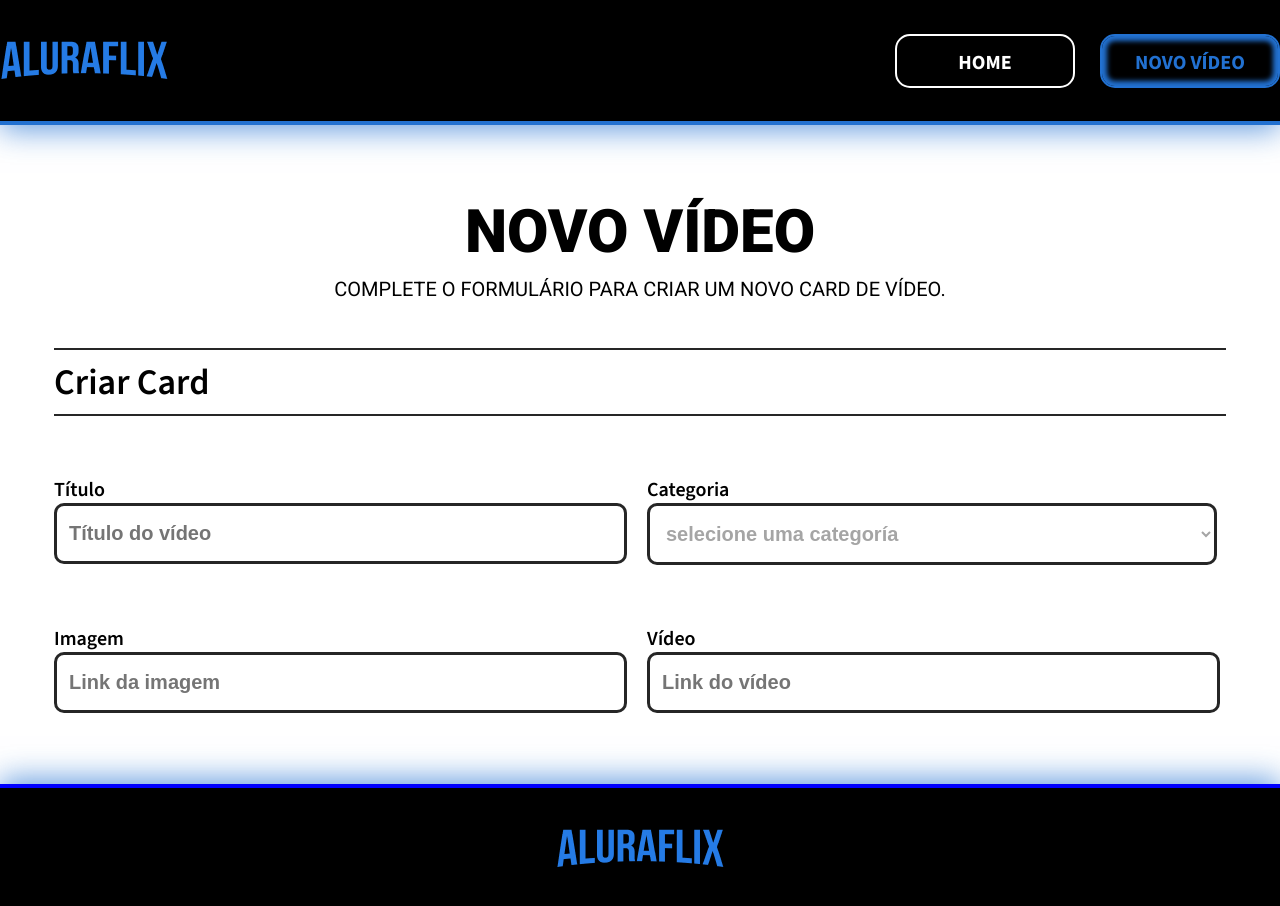
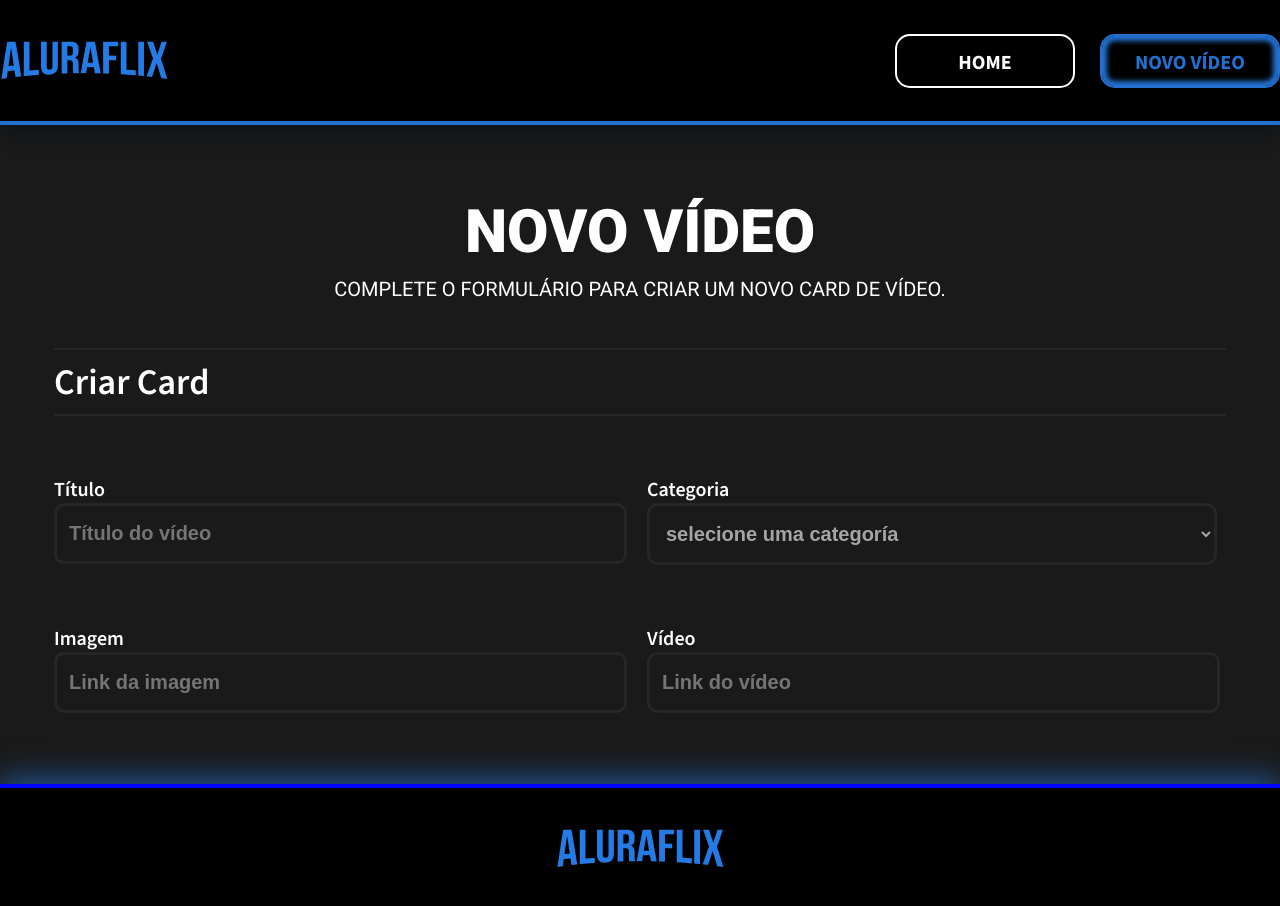
Before and after one commit to Moiseis-Cruz/aluraflix, a React (Vite) app: page /form in a window 1280 px wide. Shown: the top 906 px of the page. Built offline with nearby package versions, Linux system fonts and the light colour scheme.

Commit message:
New FormSection stylings.

```diff
--- a/src/pages/FormSection/index.jsx
+++ b/src/pages/FormSection/index.jsx
@@ -7,6 +7,8 @@ const RegistrationSection = styled.section`
     align-items: center;
     justify-content: center;
     flex-direction: column;
+    background-color: #000000E5;
+    color: #ffffff;
 `
 
 const RegistrationTitle = styled.h2`
```
